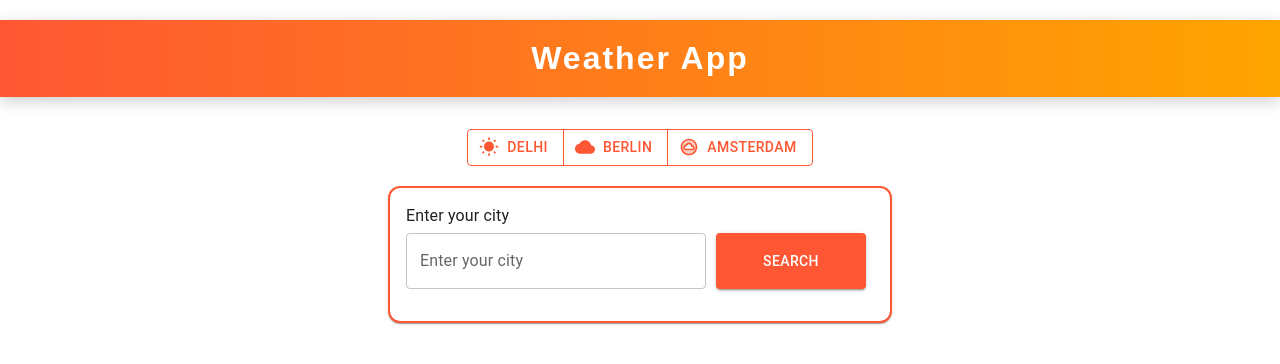
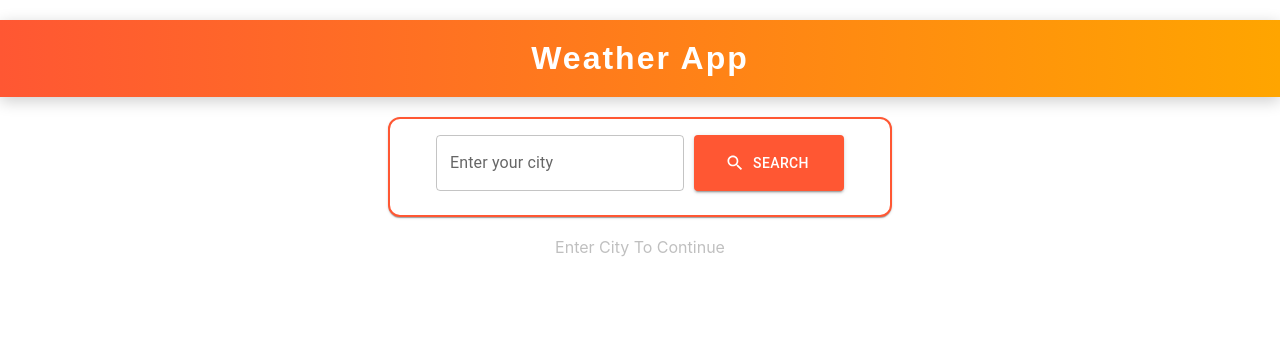
Before and after one commit to lateefmushtaq/myweatherapp-Reactjs, a React (Create React App) app: page / in a window 1280 px wide. Shown: the top 364 px of the page. Built offline with nearby package versions, Linux system fonts and the light colour scheme.

Commit message:
Implemented API integration and data display, leveraging concepts like useState, useEffect, and Props.

```diff
--- a/src/App.js
+++ b/src/App.js
@@ -1,11 +1,11 @@
 
 import './App.css';
-import QuickLinks from './QuickLinks'
+
 import MyCard from './Card'
 function App() {
   return (
     <div className="App">
-      <QuickLinks />
+
       <MyCard />
     </div>
   );
--- a/src/Card.css
+++ b/src/Card.css
@@ -14,6 +14,7 @@
     flex-direction: row;
     gap: 10px;
     flex-wrap: wrap;
+    justify-content: center;
 }
 
 .input>button {
--- a/src/Card.jsx
+++ b/src/Card.jsx
@@ -1,42 +1,71 @@
 import * as React from "react";
-import { fetchData } from "./fetchData";
 import Card from "@mui/material/Card";
-import CardActions from "@mui/material/CardActions";
+import SearchIcon from "@mui/icons-material/Search";
 import CardContent from "@mui/material/CardContent";
 import Button from "@mui/material/Button";
-import Typography from "@mui/material/Typography";
 import "./Card.css";
-import ComboBox from "./Input";
+import QuikList from "./QuickLinks";
+import Input from "./Input";
+import WeatherDisplay from "./DisplayData";
 export default function MyCard() {
-  const [load, setLoading] = React.useState(false);
+  const [loading, setLoading] = React.useState(false);
+  const [trigger, setTrigger] = React.useState(false);
   const [data, setData] = React.useState(null);
   const [error, setError] = React.useState(null);
+  const [input, setInput] = React.useState("");
   function handleClick() {
-    const city = "berlin";
-    fetchData({ city, setLoading, setData, setError });
+    setTrigger(true);
+  }
+  function onChange(e) {
+    setInput(e.target.value);
+    console.log(e.target.value);
+  }
+  React.useEffect(() => {
+    if (trigger === true && input) {
+      const URL = `https://api.openweathermap.org/data/2.5/weather?q=${input}&APPID=7f12b9f7637879bc79cddc5739293ac2`;
+      const fetchData = async () => {
+        setLoading(true);
+        try {
+          const response = await fetch(URL);
+          const data = await response.json();
+          setData(data);
+          setInput("");
+        } catch (e) {
+          setError(e);
+        } finally {
+          setLoading(false);
+          setTrigger(false);
+        }
+      };
 
-    console.log(load, data, error);
+      fetchData();
     }
+  }, [trigger, input]);
 
   return (
+    <>
+      <QuikList />
       <div className="myCard">
         <Card sx={{ maxWidth: 500 }}>
           <CardContent>
-          <Typography sx={{ fontSize: 16 }} color="text.primary" gutterBottom>
-            Enter your city
-          </Typography>
-
             <div className="input">
               {" "}
-            <ComboBox />
-            <Button variant={"contained"} onClick={handleClick}>
+              <Input value={input} onChange={onChange} />
+              <Button
+                variant={"contained"}
+                onClick={handleClick}
+                startIcon={<SearchIcon />}
+              >
                 {" "}
                 Search{" "}
               </Button>
             </div>
           </CardContent>
-        <CardActions></CardActions>
         </Card>
       </div>
+      <div>
+        <WeatherDisplay data={data} loading={loading} error={error} />
+      </div>
+    </>
   );
 }
--- /dev/null
+++ b/src/DisplayData.jsx
@@ -0,0 +1,92 @@
+import React from "react";
+import CircularProgress from "@mui/material/CircularProgress";
+import "./WeatherDisplay.css";
+import {
+  WbSunnyTwoTone,
+  CloudCircleTwoTone,
+  ShowerTwoTone,
+} from "@mui/icons-material";
+function convertTo12HourTime(unixTimestamp) {
+  const date = new Date(unixTimestamp * 1000);
+  let hours = date.getHours();
+  const minutes = date.getMinutes();
+  const ampm = hours >= 12 ? "PM" : "AM";
+  hours = hours % 12;
+  hours = hours ? hours : 12;
+  const strMinutes = minutes < 10 ? "0" + minutes : minutes;
+  const strTime = `${hours}:${strMinutes} ${ampm}`;
+  return strTime;
+}
+
+function WeatherDisplay({ data, loading, error }) {
+  if (loading) {
+    return (
+      <div>
+        <CircularProgress />
+      </div>
+    );
+  }
+
+  if (error) {
+    return <div>Error: {error.message}</div>;
+  }
+
+  if (!data || !data.main || !data.main.temp) {
+    return <div className="default">Enter City To Continue</div>;
+  }
+  const temp = (data.main.temp - 273.15).toFixed(2);
+  const humidity = [data.main.humidity];
+  const city = data.name;
+  const country = data.sys.country;
+  const [sunrise, sunset] = [data.sys.sunrise, data.sys.sunset];
+
+  const [main, description] = [
+    data.weather[0].main,
+    data.weather[0].description,
+  ];
+  const timezone = data.timezone;
+  const wind = data.wind.speed;
+
+  const [lon, lat] = [data.coord.lon, data.coord.lat];
+  let weatherIcon;
+  if (description.includes("rain")) {
+    weatherIcon = <ShowerTwoTone />;
+  } else if (temp > 18) {
+    weatherIcon = <WbSunnyTwoTone />;
+  } else {
+    weatherIcon = <CloudCircleTwoTone />;
+  }
+  return (
+    <div className="weather-display">
+      <p>{weatherIcon}</p>
+      <h2>
+        Weather in {city},{country}
+      </h2>
+      <p>
+        <strong>Temperature:</strong> {temp}°C
+      </p>
+      <p>
+        <strong>Humidity:</strong> {humidity}%
+      </p>
+      <p>
+        <strong>Condition:</strong> {main},{description}
+      </p>
+      <p>
+        <strong>Wind Speed:</strong> {wind} m/s
+      </p>
+      <p>
+        <strong>Time Zone:</strong> {timezone} m/s
+      </p>
+      <p>
+        <strong>Sunset:</strong> {convertTo12HourTime(sunrise)},
+        <strong>Sunrise: </strong>
+        {convertTo12HourTime(sunset)}
+      </p>
+      <p>
+        {lat},{lon}
+      </p>
+    </div>
+  );
+}
+
+export default WeatherDisplay;
--- a/src/Input.jsx
+++ b/src/Input.jsx
@@ -1,6 +1,5 @@
 import * as React from "react";
 import TextField from "@mui/material/TextField";
-import Autocomplete from "@mui/material/Autocomplete";
 import "./Card.css";
 import { createTheme, ThemeProvider } from "@mui/material/styles";
 export const theme = createTheme({
@@ -21,48 +20,17 @@ export const theme = createTheme({
     },
   },
 });
-export default function ComboBox() {
-  const [city, setInputValue] = React.useState();
+export default function Input({ value, onChange }) {
   return (
     <ThemeProvider theme={theme}>
       {" "}
-      <Autocomplete
-        freeSolo
-        options={cities.map((city) => city.label)}
-        sx={{ width: 300 }}
-        renderInput={(params) => (
-          <TextField
-            className="inputfield"
-            {...params}
-            label="Enter your city"
-            variant="outlined"
-            value={city}
-            onChange={(e) => setInputValue(e.target.value)}
-          />
-        )}
+      <TextField
+        className="inputfield"
+        label="Enter your city"
+        variant="outlined"
+        value={value}
+        onChange={onChange}
       />
     </ThemeProvider>
   );
 }
-const cities = [
-  { label: "New York" },
-  { label: "Paris" },
-  { label: "Tokyo" },
-  { label: "London" },
-  { label: "Hong Kong" },
-  { label: "Dubai" },
-  { label: "Rome" },
-  { label: "Barcelona" },
-  { label: "Los Angeles" },
-  { label: "Bangkok" },
-  { label: "Singapore" },
-  { label: "Sydney" },
-  { label: "Istanbul" },
-  { label: "Moscow" },
-  { label: "Toronto" },
-  { label: "San Francisco" },
-  { label: "Amsterdam" },
-  { label: "Chicago" },
-  { label: "Vienna" },
-  { label: "Seoul" },
-];
--- a/src/QuickLinks.jsx
+++ b/src/QuickLinks.jsx
@@ -1,21 +1,6 @@
-import { Button, ButtonGroup } from "@mui/material";
-import { useState } from "react";
 import "./QuickLinks.css";
-import { Cloud, CloudCircleTwoTone, WbSunny } from "@mui/icons-material";
 
 function QuikList() {
-  const [variant, setVariant] = useState(["outlined", "outlined", "outlined"]);
-  const [color, setColor] = useState(["#FF5733", "#FF5733", "#FF5733"]); // Default color set to salmon
-
-  function handleState(index) {
-    const newVariant = variant.map((e, i) =>
-      i === index ? "contained" : "outlined"
-    );
-    const newColor = color.map((e, i) => (i === index ? "#FF5733" : "#FF5733"));
-    setVariant(newVariant);
-    setColor(newColor);
-  }
-
   return (
     <div>
       <h1
@@ -32,53 +17,6 @@ function QuikList() {
       >
         Weather App
       </h1>
-      <ButtonGroup className="buttonGroup" aria-label="Basic button group">
-        <Button
-          startIcon={<WbSunny />}
-          style={{
-            backgroundColor:
-              variant[0] === "contained" ? color[0] : "transparent",
-            color: variant[0] === "contained" ? "#fff" : color[0],
-            borderColor: color[0],
-          }}
-          variant={variant[0]}
-          onClick={() => {
-            handleState(0);
-          }}
-        >
-          Delhi
-        </Button>
-        <Button
-          startIcon={<Cloud />}
-          style={{
-            backgroundColor:
-              variant[1] === "contained" ? color[1] : "transparent",
-            color: variant[1] === "contained" ? "#fff" : color[1],
-            borderColor: color[1],
-          }}
-          variant={variant[1]}
-          onClick={() => {
-            handleState(1);
-          }}
-        >
-          Berlin
-        </Button>
-        <Button
-          startIcon={<CloudCircleTwoTone />}
-          style={{
-            backgroundColor:
-              variant[2] === "contained" ? color[2] : "transparent",
-            color: variant[2] === "contained" ? "#fff" : color[2],
-            borderColor: color[2],
-          }}
-          variant={variant[2]}
-          onClick={() => {
-            handleState(2);
-          }}
-        >
-          Amsterdam
-        </Button>
-      </ButtonGroup>
     </div>
   );
 }
--- /dev/null
+++ b/src/WeatherDisplay.css
@@ -0,0 +1,47 @@
+.weather-display {
+    border: 1px solid #ccc;
+    border-radius: 8px;
+    padding: 16px;
+    margin: 16px 0;
+    background-color: #f9f9f9;
+    box-shadow: 0 2px 4px rgba(0, 0, 0, 0.1);
+    max-width: 400px;
+    margin-left: auto;
+    margin-right: auto;
+    margin-top: 20px;
+}
+
+.weather-display h2 {
+    margin-top: 0;
+}
+
+.weather-display p {
+    margin: 8px 0;
+}
+
+.weather-display strong {
+    font-weight: bold;
+}
+
+.default {
+    margin-top: 20px;
+}
+
+.default {
+    animation: fadeInOut 3s ease-in-out infinite alternate;
+    opacity: 0;
+}
+
+@keyframes fadeInOut {
+    0% {
+        opacity: 0;
+    }
+
+    50% {
+        opacity: 1;
+    }
+
+    100% {
+        opacity: 0;
+    }
+}
--- a/src/fetchData.js
+++ b/src/fetchData.js
@@ -1,17 +1,9 @@
-const API_ID = "7f12b9f7637879bc79cddc5739293ac2";
+
 
 
 export async function fetchData({ city, setLoading, setData, setError }) {
     try {
-        setLoading(true);
-        const response = await fetch(
-            `https://api.openweathermap.org/data/2.5/weather?q=${city}&APPID=${API_ID}`
-        );
-        if (!response.ok) {
-            throw new Error(response.statusText);
-        }
-        const data = await response.json();
-        setData(data);
+
     } catch (error) {
         setError(error);
     } finally {
```
Also changed, not shown: src/DataCard.css (added, +23 -0 lines). Lines whose indentation alone changed are shown as unchanged.
